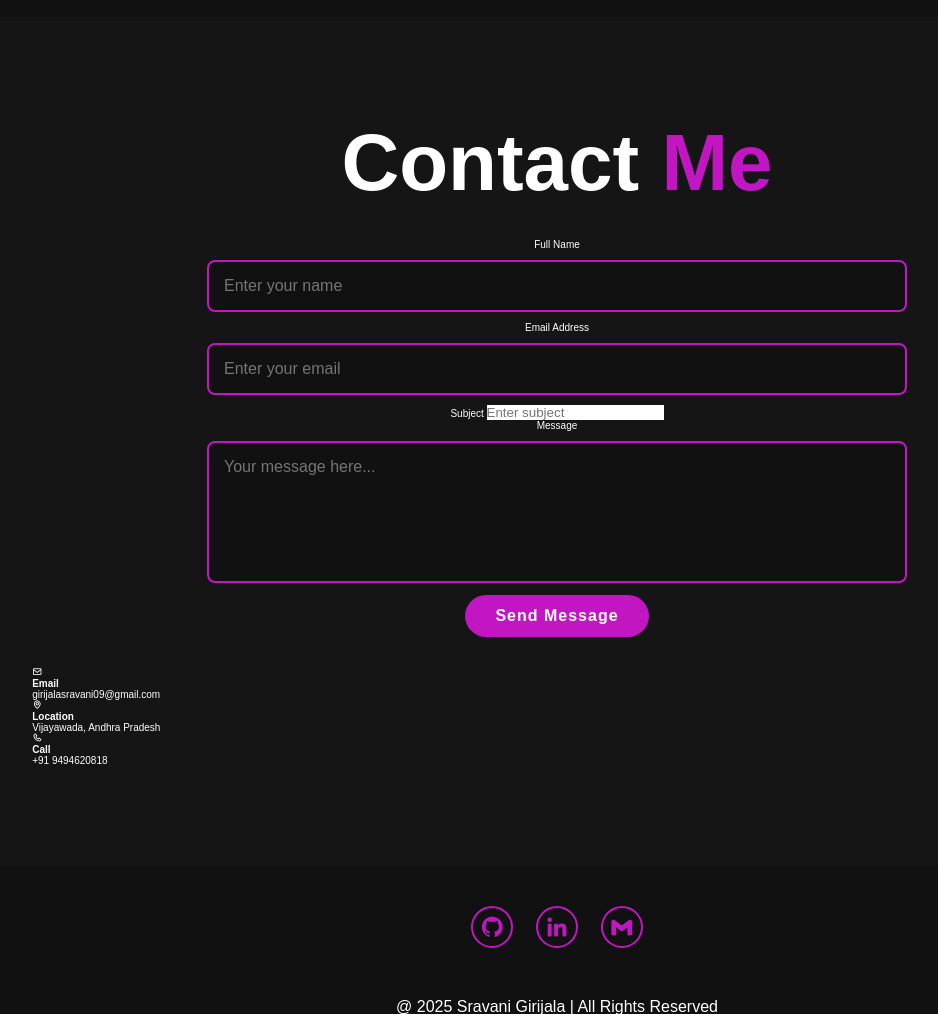
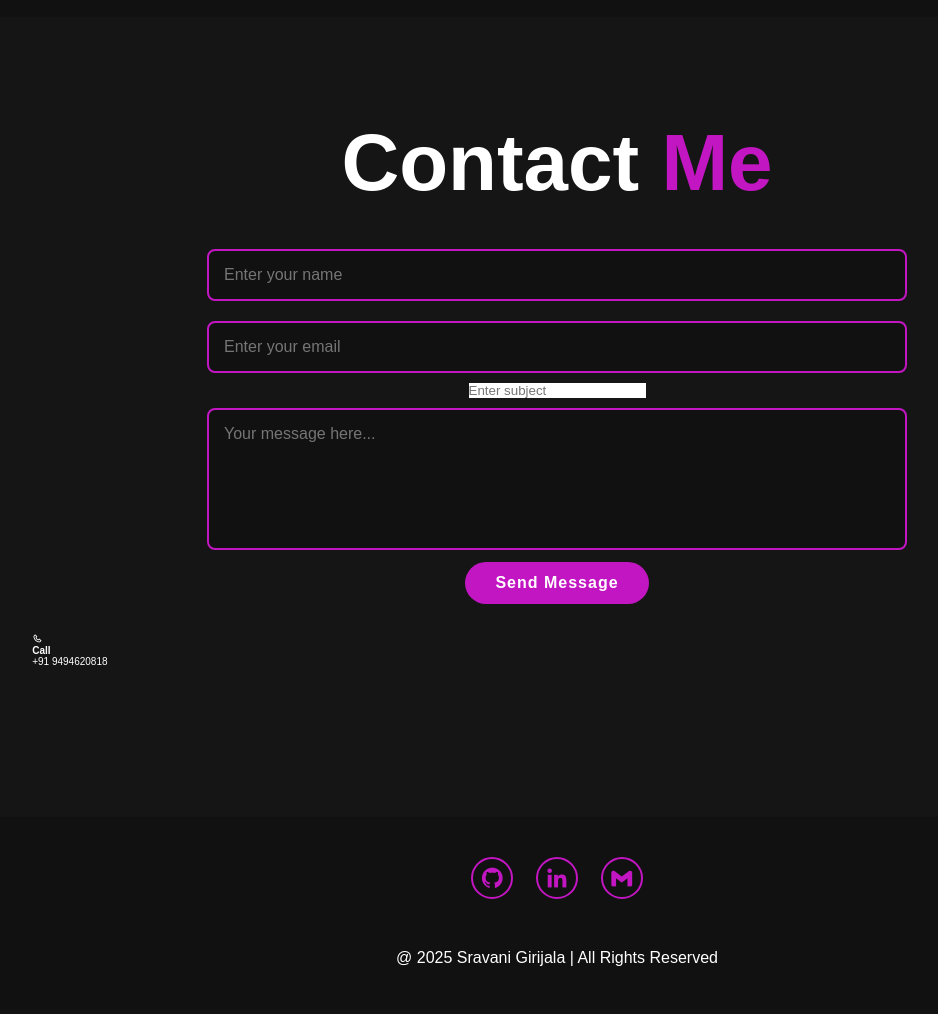
Before and after one commit to gsravani9/portfolio, a Flask app: page / in a window 1280 px wide. Shown: the part 4290-5304 px from the top of the page, without its empty margins (83-1021 px from the left). After the commit the page ends 5256 px from the top, so only its background shows below. Run offline with Flask 3, Linux system fonts and the light colour scheme.

Commit message:
Change index.html

```diff
--- a/templates/index.html
+++ b/templates/index.html
@@ -229,23 +229,23 @@
 
             <div class="input-box">
                 <div class="input-field">
-                    <label for="name">Full Name</label>
+<!--                     <label for="name">Full Name</label> -->
                     <input type="text" id="name" name="name" placeholder="Enter your name" required>
                 </div>
 
                 <div class="input-field">
-                    <label for="email">Email Address</label>
+<!--                     <label for="email">Email Address</label> -->
                     <input type="email" id="email" name="email" placeholder="Enter your email" required>
                 </div>
             </div>
 
             <div class="input-field">
-                <label for="subject">Subject</label>
+<!--                 <label for="subject">Subject</label> -->
                 <input type="text" id="subject" name="subject" placeholder="Enter subject" required>
             </div>
 
             <div class="input-field">
-                <label for="message">Message</label>
+<!--                 <label for="message">Message</label> -->
                 <textarea id="message" name="message" rows="6" placeholder="Your message here..." required></textarea>
             </div>
 
@@ -255,7 +255,7 @@
             <button type="submit" class="btn">Send Message</button>
         </form>
 
-        <div class="contact-info">
+<!--         <div class="contact-info">
             <div class="info-item">
                 <i class='bx bx-envelope'></i>
                 <h4>Email</h4>
@@ -266,7 +266,7 @@
                 <i class='bx bx-map'></i>
                 <h4>Location</h4>
                 <p>Vijayawada, Andhra Pradesh</p>
-            </div>
+            </div> -->
 
             <div class="info-item">
                 <i class='bx bx-phone'></i>
```
